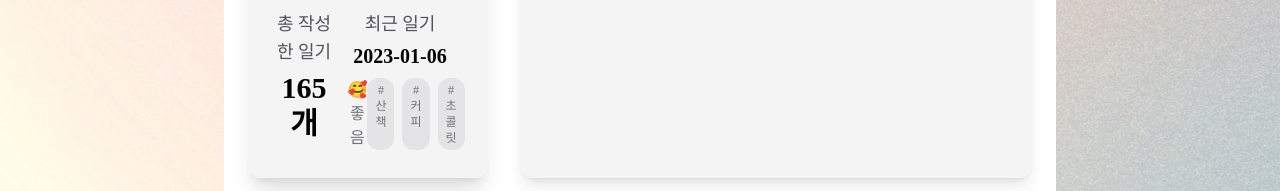
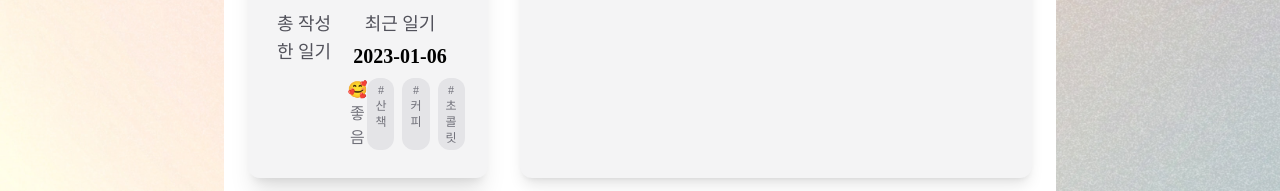
Before and after one commit to KSWA-SWEEP/jaksim31-front, a Next.js app: page /diary/dashboard in a window 1280 px wide. Shown: the part 416-607 px from the top of the page. Built offline with nearby package versions, Linux system fonts and the light colour scheme; a web font is replaced by a local one.

Commit message:
SW-84 design(dashboard): Add diary total on userProfile
사용자 프로필의 총 작성한 일기 데이터 불러오기

```diff
--- a/app/diary/dashboard/UserProfile.js
+++ b/app/diary/dashboard/UserProfile.js
@@ -32,7 +32,7 @@ export default function UserProfile() {
                                     총 작성한 일기
                                 </div>
                                 <div className='text-3xl font-bold'>
-                                    165개
+                                    {user.diary_total}
                                 </div>
                             </div>
                             {/* 최근 일기 */}
```
